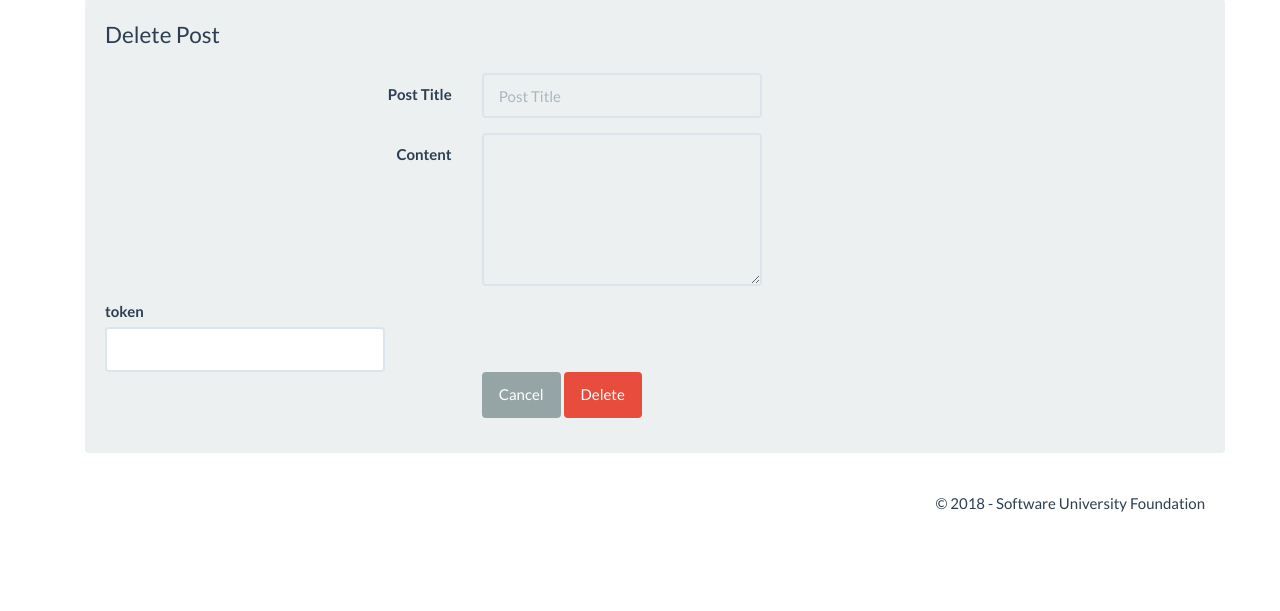
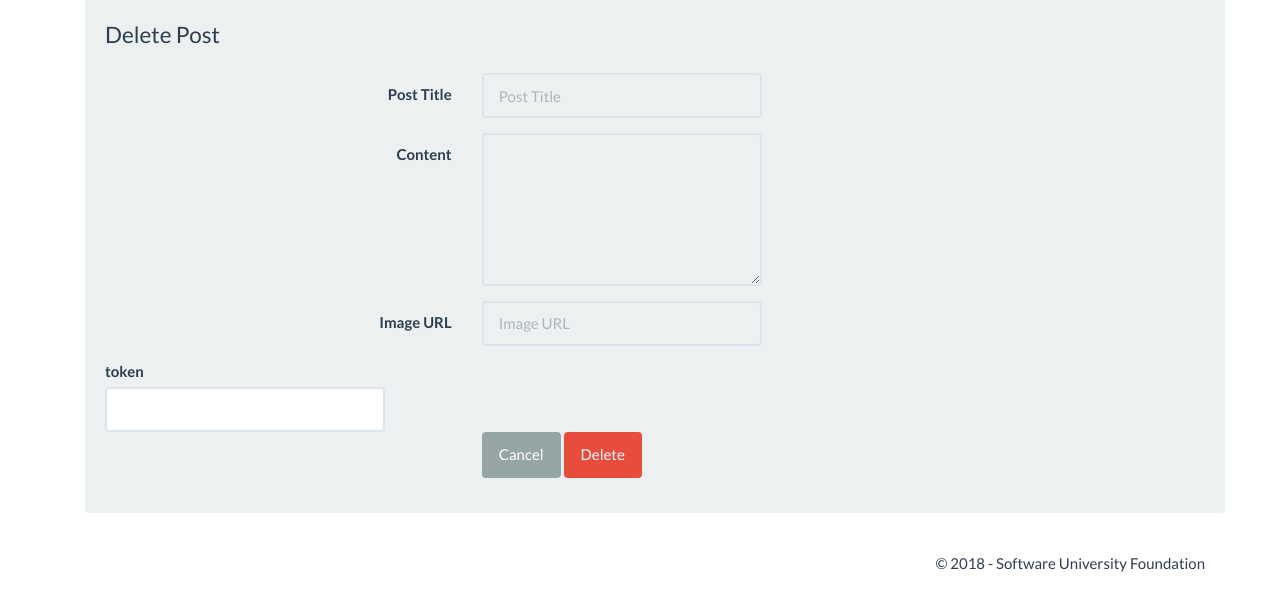
Before and after one commit to tonyhristov/Software-Engineering-at-SoftUni, a Symfony app: template PHP-MVC-Frameworks/Blog_Introduction_to_Symfony/app/Resources/views/articles/delete.html.twig in a window 1280 px wide. Shown: the part 82-693 px from the top of the page. Run offline with Twig, Linux system fonts and the light colour scheme; the template is opened without the code that fills it, so the values that code supplies are empty; form fields are guessed from the names that the template uses; some libraries are stand-ins or nearby versions.

Commit message:
Exercise

```diff
--- a/PHP-MVC-Frameworks/Blog_Introduction_to_Symfony/app/Resources/views/articles/delete.html.twig
+++ b/PHP-MVC-Frameworks/Blog_Introduction_to_Symfony/app/Resources/views/articles/delete.html.twig
@@ -1,6 +1,8 @@
 {% extends 'base.html.twig' %}
 
 {% block main %}
+
+
 
     <div class="container body-content span=8 offset=2">
         <div class="well">
@@ -24,6 +26,14 @@
                         </div>
                     </div>
 
+                    <div class="form-group">
+                        <label class="col-sm-4 control-label" for="article_image">Image URL</label>
+                        <div class="col-sm-4 ">
+                            <input type="text" class="form-control" id="article_title" placeholder="Image URL"
+                                   name="article[imageURL]" value="{{ article.imageURL }}" disabled>
+                        </div>
+                    </div>
+
                     {{ form_row(form._token) }}
 
                     <div class="form-group">
```
